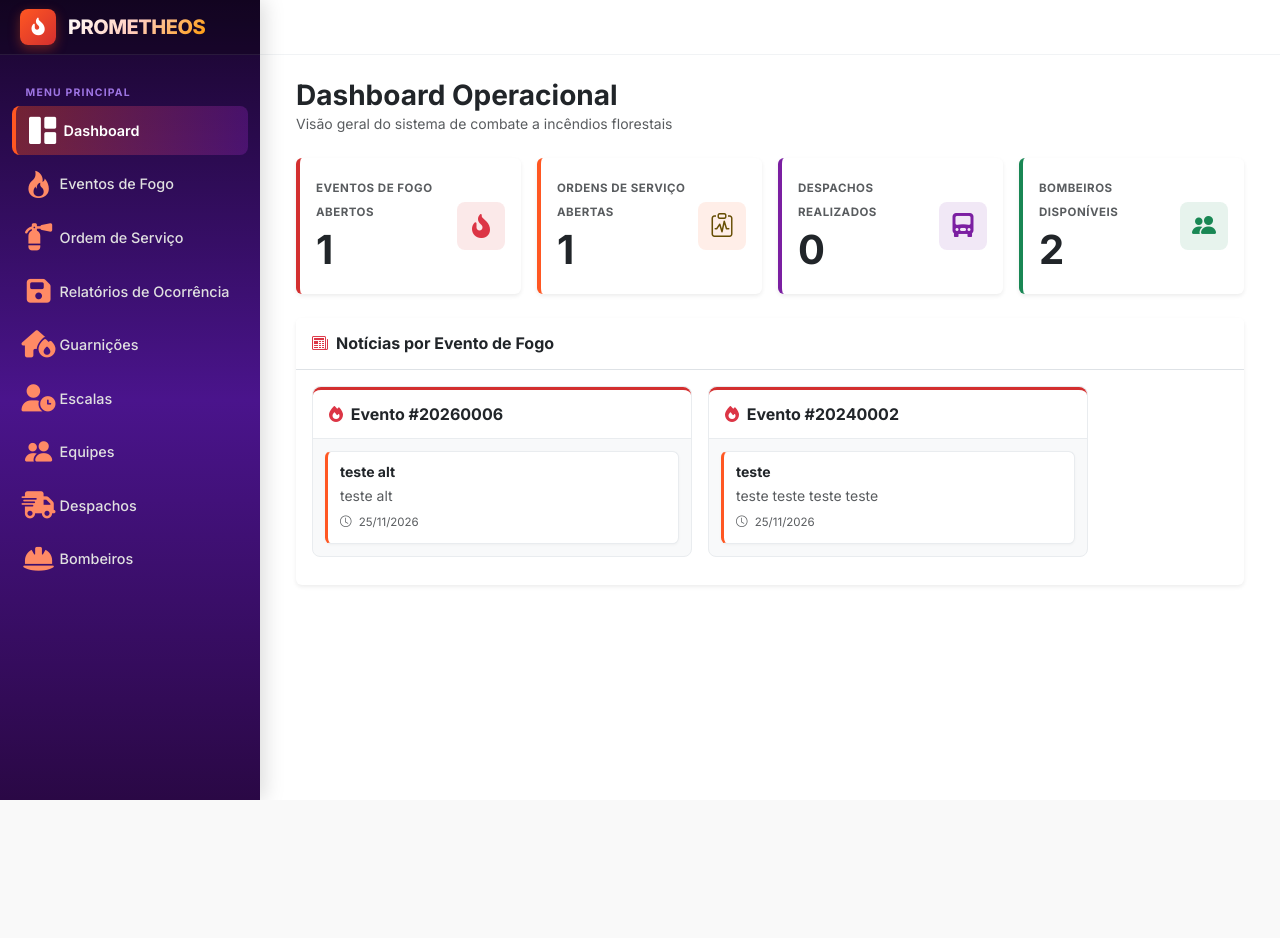
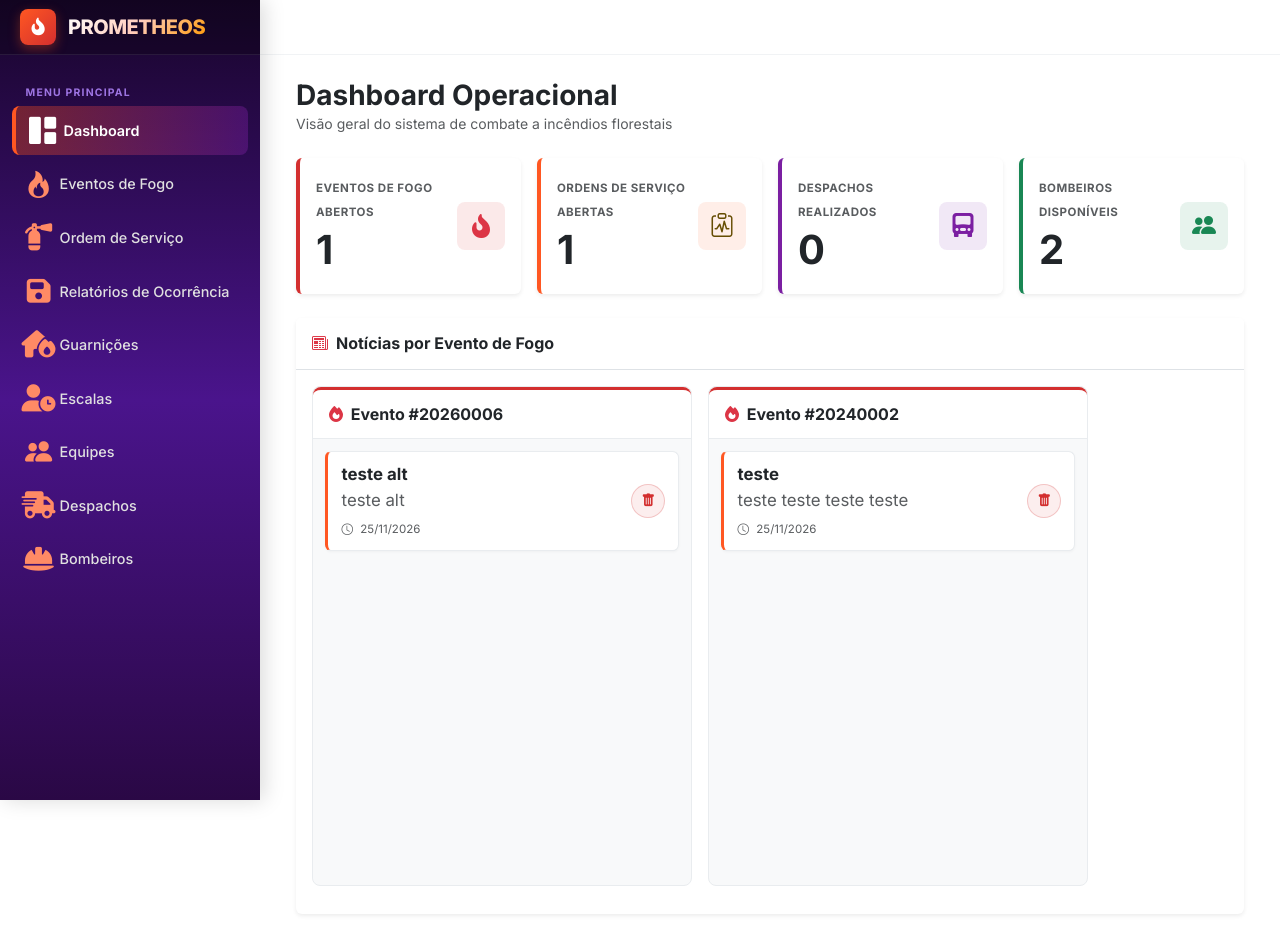
Before and after one commit to JuanPFRocha/Prometheos, a Django app: page / in a window 1280 px wide. Before the commit the page ends 800 px from the top, so only its background shows below. Run offline with Django 5.2, Linux system fonts and the light colour scheme; data comes from the database, SQL or seed files in the repository; both versions use the stored data as it was after the commit; data that the repository does not hold is empty.

Commit message:
feat: adiciona botão de excluir notícia

```diff
--- a/gestao/urls.py
+++ b/gestao/urls.py
@@ -40,6 +40,7 @@ urlpatterns = [
     path('escala/adicionar', userViews.adicionaEscala, name='adicionaEscala'),
     path('escala/editar/<id>', userViews.editaEscala, name='editaEscala'),
 
-    path('noticia/adicionar', views.adicionaNoticia, name='adicionaNoticia')
+    path('noticia/adicionar', views.adicionaNoticia, name='adicionaNoticia'),
+    path('noticia/escluir/<id>', views.excluirNoticia, name='excluirNoticia')
 
 ]
--- a/gestao/views.py
+++ b/gestao/views.py
@@ -35,6 +35,11 @@ def adicionaNoticia(request):
         form.save()
         return redirect('eventoFogo')
     return render(request, 'gestao/adicionaNoticia.html', {"form" : form})
+
+def excluirNoticia(request, id=None):
+    noticia = NoticiaFogo.objects.get(pk=id)
+    noticia.delete()
+    return redirect('dashboard')
 
 def guarnicao(request):
     guarnicoes = Guarnicao.objects.all().order_by("codigo")
--- a/templates/gestao/dashboard.html
+++ b/templates/gestao/dashboard.html
@@ -18,7 +18,7 @@
         border-radius: 0.5rem;
         display: flex;
         flex-direction: column;
-        min-height: 500;
+        min-height: 500px;
         max-height: 680px;
     }
 
@@ -40,11 +40,12 @@
     }
 
     .news-item-card {
+        font-size: 1.2em;
         background-color: #ffffff;
         border: 1px solid #e9ecef;
         border-left: 3px solid var(--fire-orange, #FF5722);
         border-radius: 0.4rem;
-        padding: 0.75rem;
+        padding: 0.75rem 3.25rem 0.75rem 0.85rem;
         box-shadow: 0 1px 3px rgba(0, 0, 0, 0.04);
         transition: transform 0.15s ease, box-shadow 0.15s ease;
     }
@@ -52,6 +53,36 @@
     .news-item-card:hover {
         transform: translateY(-1px);
         box-shadow: 0 4px 10px rgba(0, 0, 0, 0.08);
+    }
+
+    .news-delete-form {
+        position: absolute;
+        top: 50%;
+        right: 0.8rem;
+        transform: translateY(-50%);
+        margin: 0;
+        line-height: 1;
+    }
+
+    .news-delete-btn {
+        width: 34px;
+        height: 34px;
+        border-radius: 50%;
+        display: inline-flex;
+        align-items: center;
+        justify-content: center;
+        background-color: rgba(211, 47, 47, 0.08);
+        color: #D32F2F;
+        border: 1px solid rgba(211, 47, 47, 0.22);
+        padding: 0;
+        font-size: 0.85rem;
+        transition: all 0.15s ease;
+    }
+
+    .news-delete-btn:hover {
+        background-color: #D32F2F;
+        color: #ffffff;
+        border-color: #D32F2F;
     }
 </style>
 
@@ -137,7 +168,6 @@
 
     </div>
 
-
     <!-- PAINEL ÚNICO: NOTÍCIAS SEPARADAS EM COLUNAS POR EVENTO DE FOGO -->
     <div class="row g-3">
         <div class="col-12">
@@ -164,12 +194,20 @@
                             <!-- Lista de Notícias daquele Evento -->
                             <div class="news-event-column-body">
                                 {% for noticia in lista_noticias %}
-                                <div class="news-item-card">
+                                <div class="news-item-card position-relative">
+                                    <!-- Botão Redondo de Excluir no Meio à Direita -->
+                                    <form method="post" action="" class="news-delete-form" onsubmit="return confirm('Deseja excluir esta notícia?');">
+                                        {% csrf_token %}
+                                        <a href="{% url 'excluirNoticia' noticia.id %}" type="submit" class="news-delete-btn" title="Excluir notícia">
+                                            <i class="bi bi-trash-fill"></i>
+                                        </a>
+                                    </form>
+
                                     <h6 class="fw-bold text-dark mb-1 small">
                                         {{ noticia.titulo }}
                                     </h6>
                                     <p class="text-muted small mb-2">
-                                        {{ noticia.conteudo|default:noticia.descricao|truncatechars:140 }}
+                                        {{ noticia.conteudo|default:noticia.descricao|truncatechars:180 }}
                                     </p>
                                     <div class="d-flex align-items-center justify-content-between text-muted" style="font-size: 0.72rem;">
                                         <span>
```
Also changed, not shown: db.sqlite3.
